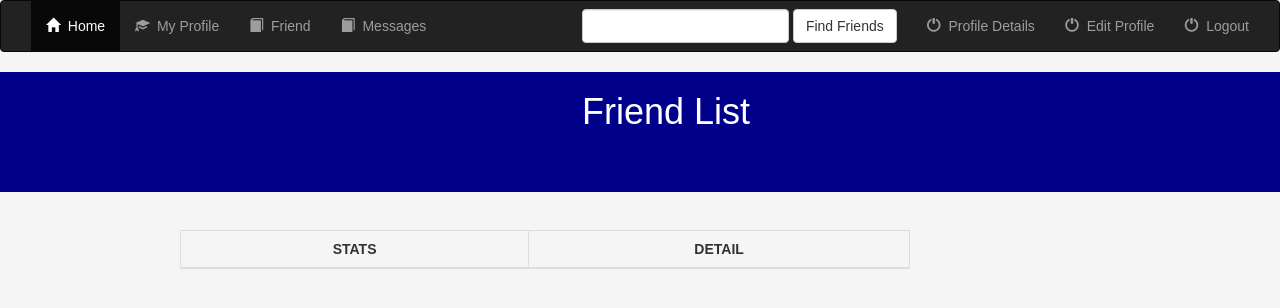
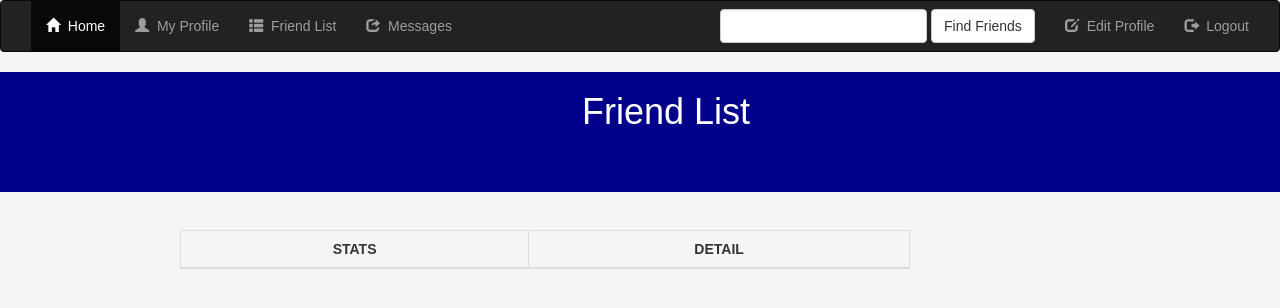
Before and after one commit to uditp26/fcs-socialnetwork, a Django app: page /casual_user/friend/ in a window 1280 px wide. Shown: the top 308 px of the page. Run offline with Django 3.2, Linux system fonts and the light colour scheme; lists and menus that the app fills with data are empty; some libraries are stand-ins or nearby versions.

Commit message:
Icons modified.

```diff
--- a/casual_user/templates/casual_user/base.html
+++ b/casual_user/templates/casual_user/base.html
@@ -33,20 +33,25 @@
                             </a>
                         </li>
 
-                        <li class="">
+                        <!--<li class="">
                             <a href="{% url 'casual_user:myprofile' %}">
                                 <span class="glyphicon glyphicon-education" aria-hidden="true"></span>&nbsp; My Profile
+                            </a>
+                        </li>-->
+                        <li class="">
+                            <a href="{% url 'casual_user:viewprofile' %}">
+                                <span class="glyphicon glyphicon-user" aria-hidden="true"></span>&nbsp; My Profile
                             </a>
                         </li>
 
                         <li class="">
                             <a href="{% url 'casual_user:friend' %}">
-                                <span class="glyphicon glyphicon-book" aria-hidden="true"></span>&nbsp; Friend
+                                <span class="glyphicon glyphicon-th-list" aria-hidden="true"></span>&nbsp; Friend List
                             </a>
                         </li>
                         <li class="">
                             <a href="#">
-                                <span class="glyphicon glyphicon-book" aria-hidden="true"></span>&nbsp; Messages
+                                <span class="glyphicon glyphicon-share" aria-hidden="true"></span>&nbsp; Messages
                             </a>
                         </li>
 
@@ -62,19 +67,15 @@
                             </div>
                             <button id = "search_submit" type="submit" class="btn btn-default">Find Friends</button>
                         </form>
-                        <li class="">
-                            <a href="{% url 'casual_user:viewprofile' %}">
-                                <span class="glyphicon glyphicon-off" aria-hidden="true"></span>&nbsp; Profile Details
-                            </a>
-                    </li>
+
                     <li class="">
                         <a href="{% url 'casual_user:editprofile' %}">
-                            <span class="glyphicon glyphicon-off" aria-hidden="true"></span>&nbsp; Edit Profile
+                            <span class="glyphicon glyphicon-edit" aria-hidden="true"></span>&nbsp; Edit Profile
                         </a>
                     </li>
                         <li class="">
                             <a href="{% url 'login:logout' %}">
-                                <span class="glyphicon glyphicon-off" aria-hidden="true"></span>&nbsp; Logout
+                                <span class="glyphicon glyphicon-log-out" aria-hidden="true"></span>&nbsp; Logout
                             </a>
                         </li>
                     </ul>
```
